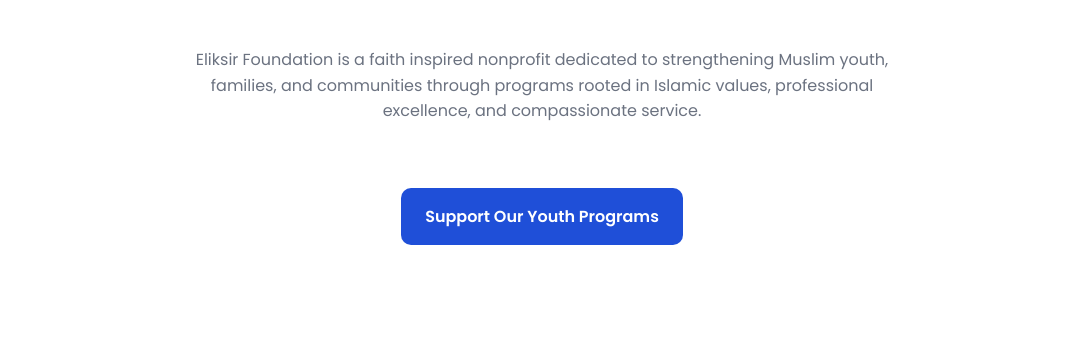
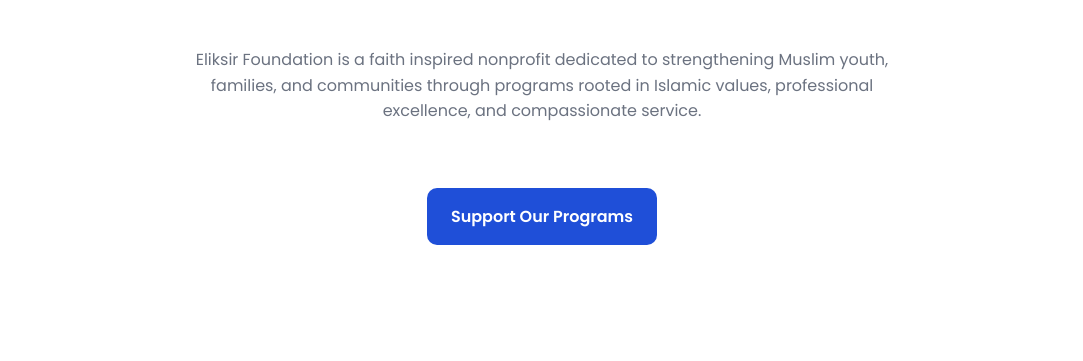
Before and after one commit to aimalkhan/eliksir-foundation, a plain HTML site: page index.html in a window 1280 px wide. Shown: the part 439-800 px from the top of the page, without its empty margins (98-1181 px from the left). Drawn offline with Linux system fonts and the light colour scheme.

Commit message:
fix text

```diff
--- a/index.html
+++ b/index.html
@@ -38,7 +38,7 @@
 
         <div class="hero-actions">
           <a href="#programs" class="button-primary">
-            Support Our Youth Programs
+            Support Our Programs
           </a>
         </div>
       </section>
```
